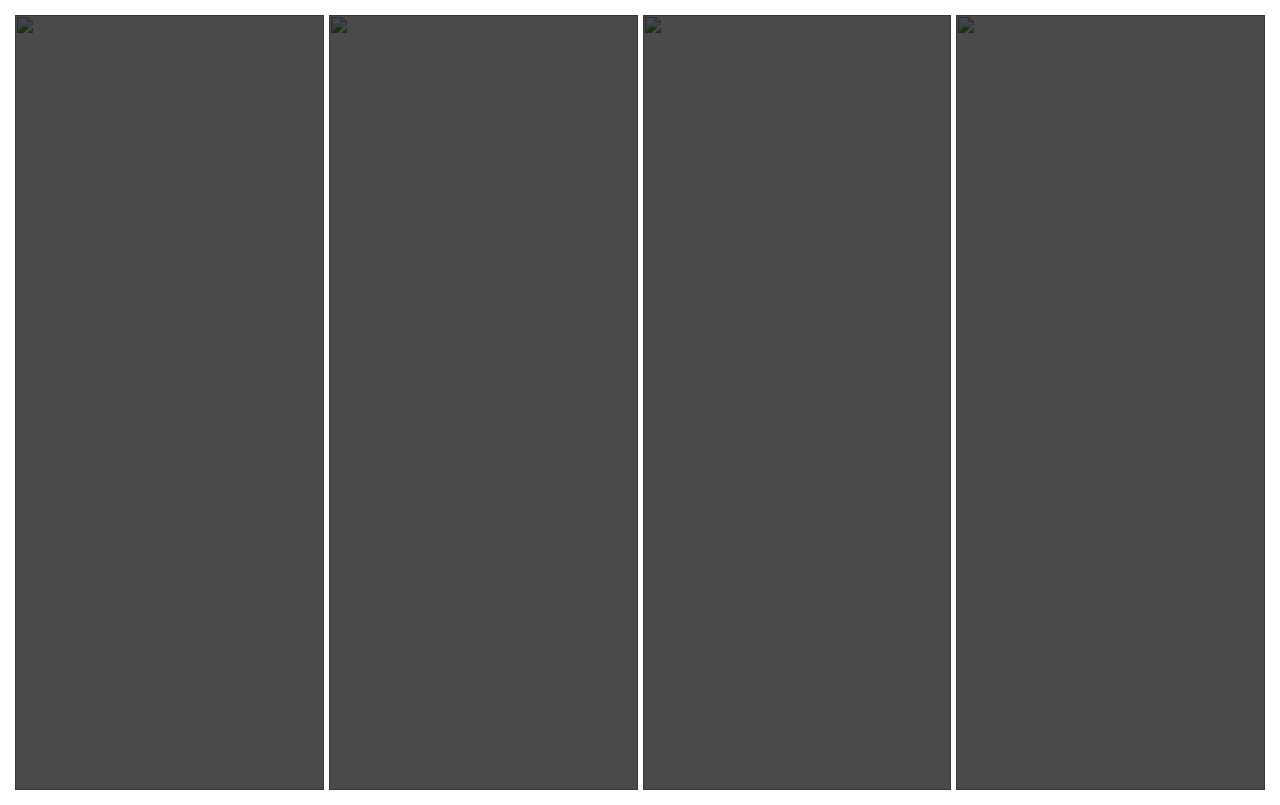
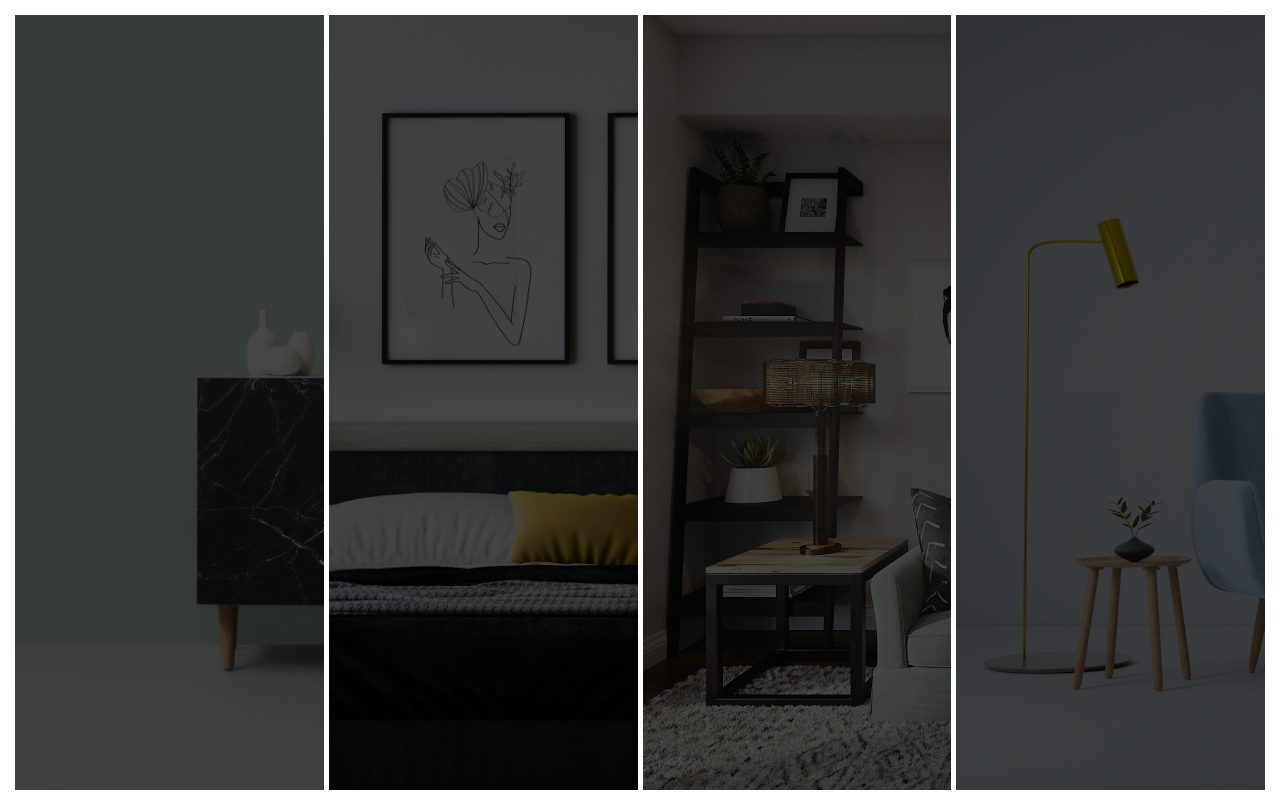
Before and after one commit to kollshik/test, a plain HTML site: page index.html in a window 1280 px wide. Drawn offline with nearby package versions, Linux system fonts and the light colour scheme; the site is published under a folder, as on GitHub Pages, so addresses that start at the root find nothing.

Commit message:
Update index.html

```diff
--- a/index.html
+++ b/index.html
@@ -16,19 +16,19 @@
       <ul class="item-box">
         <li class="item-img item_1">
           <div class="item_filter"></div>
-          <img src="/images/inside-weather-BayIzHKkjM4-unsplash.jpg" alt="">
+          <img src="images/inside-weather-BayIzHKkjM4-unsplash.jpg" alt="">
         </li>
         <li class="item-img item_2">
           <div class="item_filter"></div>
-          <img src="/images/kam-idris-kyt0PkBSCNQ-unsplash.jpg" alt="">
+          <img src="images/kam-idris-kyt0PkBSCNQ-unsplash.jpg" alt="">
         </li>
         <li class="item-img item_3">
           <div class="item_filter"></div>
-          <img src="/images/spacejoy-5oWo6A2IKTc-unsplash.jpg" alt="">
+          <img src="images/spacejoy-5oWo6A2IKTc-unsplash.jpg" alt="">
         </li>
         <li class="item-img item_4">
           <div class="item_filter"></div>
-          <img src="/images/virender-singh-hE0nmTffKtM-unsplash.jpg" alt="">
+          <img src="images/virender-singh-hE0nmTffKtM-unsplash.jpg" alt="">
         </li>
       </ul>
     </div>
```
